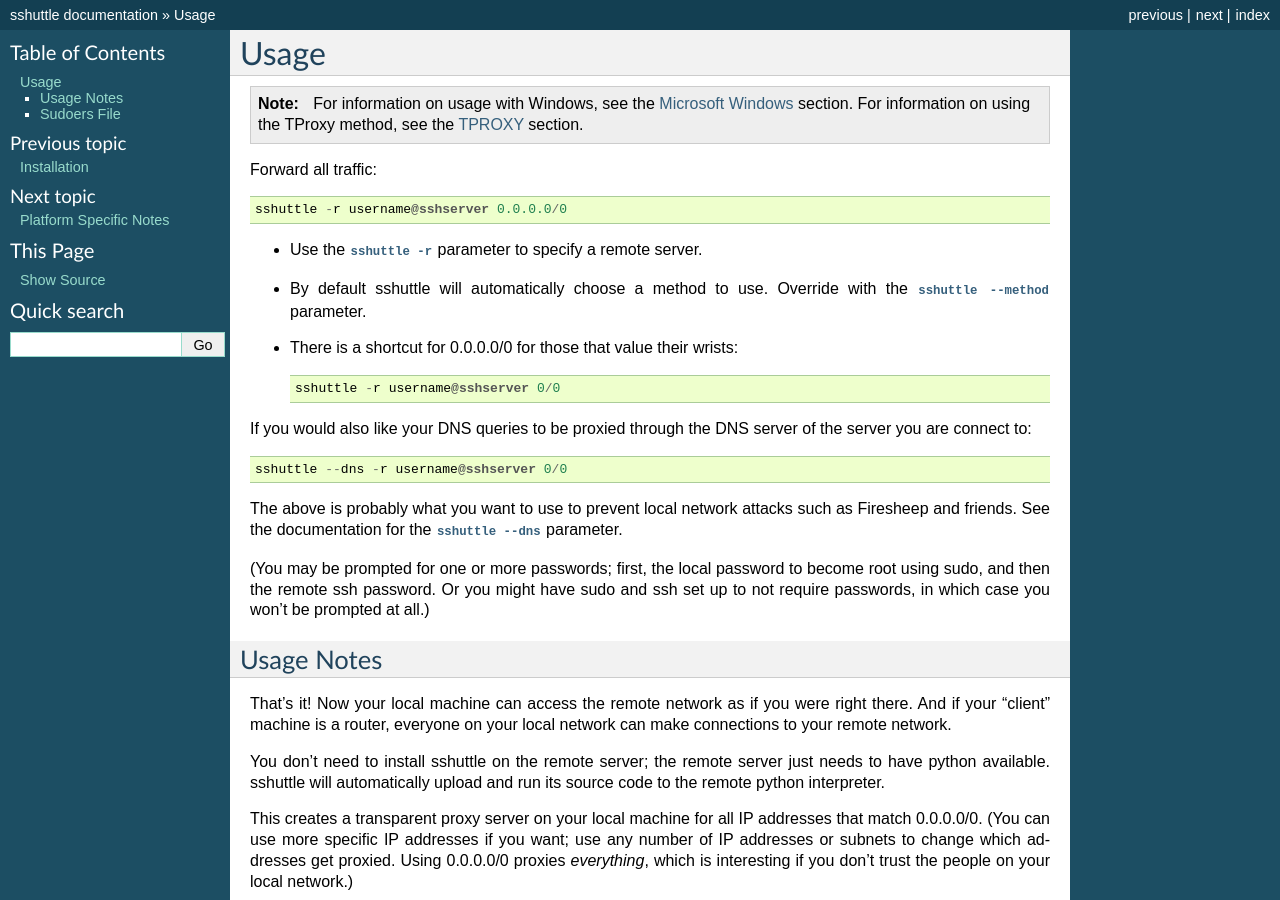
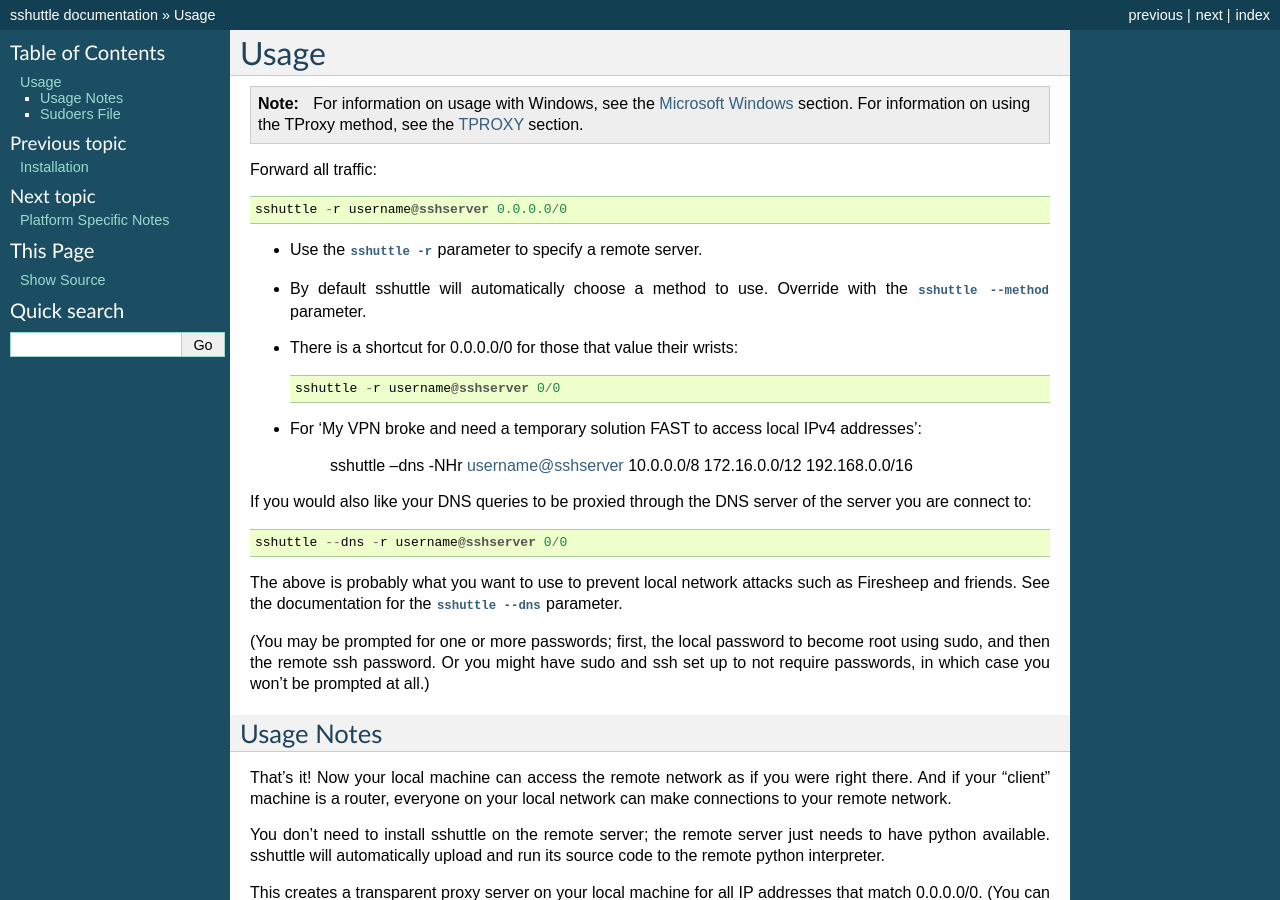
Before and after one commit to sshuttle/sshuttle, a Sphinx documentation site: the page built from docs/usage.rst, in a window 1280 px wide and 900 px high. Built offline with Sphinx 7.4.7, drawn with Linux system fonts in a browser that asks for light colours; the version number could not be read and is left out.

Commit message:
Add 'My VPN broke and need a solution fast' to the docs.

```diff
--- a/docs/usage.rst
+++ b/docs/usage.rst
@@ -19,6 +19,11 @@ Forward all traffic::
   their wrists::
 
       sshuttle -r username@sshserver 0/0
+
+
+- For 'My VPN broke and need a temporary solution FAST to access local IPv4 addresses':
+
+      sshuttle --dns -NHr username@sshserver 10.0.0.0/8 172.16.0.0/12 192.168.0.0/16
 
 If you would also like your DNS queries to be proxied
 through the DNS server of the server you are connect to::
```
